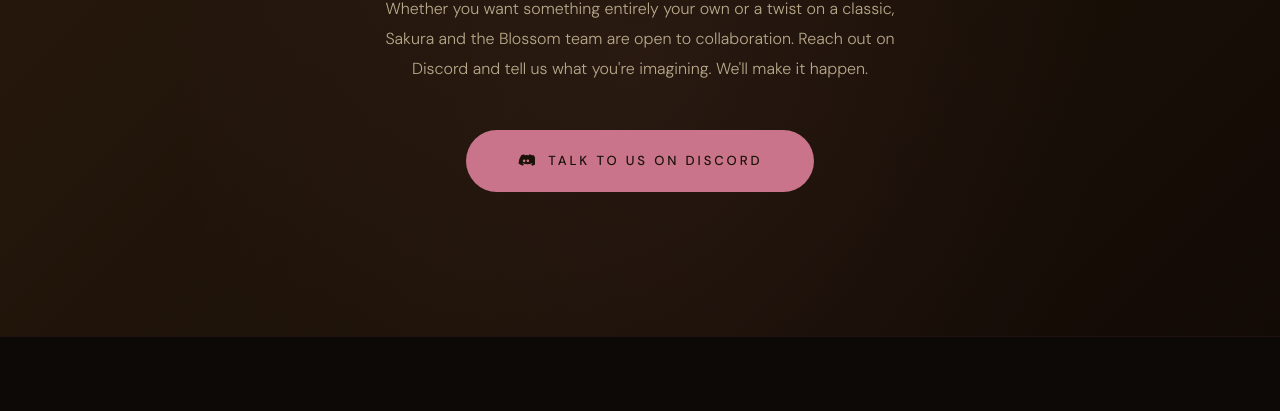
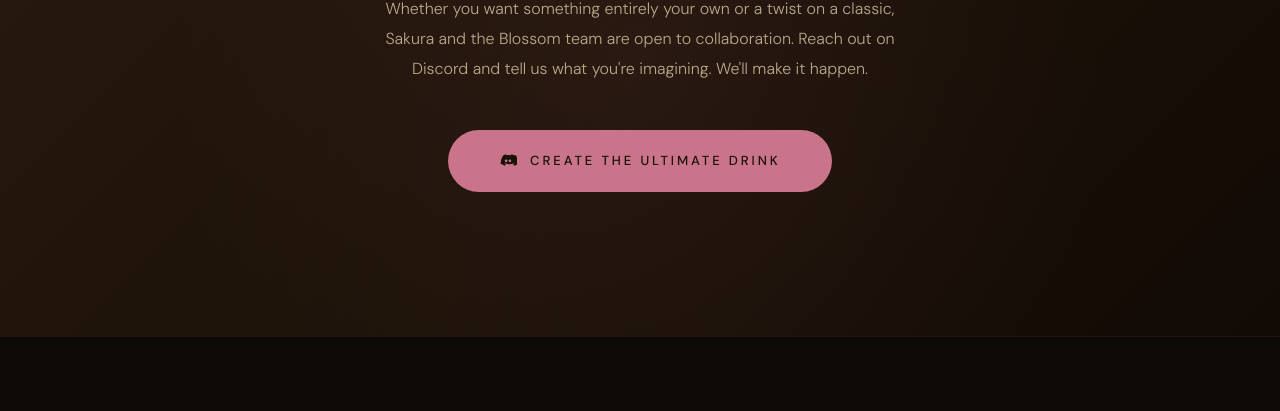
Before and after one commit to NorthGrid-Technologies/blossom-breweries-website, a plain HTML site: page index.html in a window 1280 px wide. Shown: the part 6652-7063 px from the top of the page. Drawn offline with nearby package versions, Linux system fonts and the light colour scheme; a web font is replaced by a local one.

Commit message:
Update Create a Drink CTA button text

```diff
--- a/index.html
+++ b/index.html
@@ -1722,7 +1722,7 @@
         <svg width="18" height="18" viewBox="0 0 24 24" fill="currentColor" aria-hidden="true">
           <path d="M20.32 4.37A19.79 19.79 0 0 0 16.56 3a13.7 13.7 0 0 0-.64 1.33 18.3 18.3 0 0 0-5.84 0A13.7 13.7 0 0 0 9.44 3a19.79 19.79 0 0 0-3.76 1.37A20.36 20.36 0 0 0 2 15.33a19.85 19.85 0 0 0 5.94 3 14.9 14.9 0 0 0 1.28-2.06 12.8 12.8 0 0 1-2-.96c.17-.12.33-.25.49-.38a14.2 14.2 0 0 0 12.58 0c.16.13.32.26.49.38a12.8 12.8 0 0 1-2 .96 14.9 14.9 0 0 0 1.28 2.06 19.85 19.85 0 0 0 5.94-3 20.36 20.36 0 0 0-3.68-10.96ZM9.5 13.5a1.75 1.75 0 1 1 0-3.5 1.75 1.75 0 0 1 0 3.5Zm5 0a1.75 1.75 0 1 1 0-3.5 1.75 1.75 0 0 1 0 3.5Z"/>
         </svg>
-        Talk to us on Discord
+        CREATE THE ULTIMATE DRINK
       </a>
     </div>
   </div>
```
